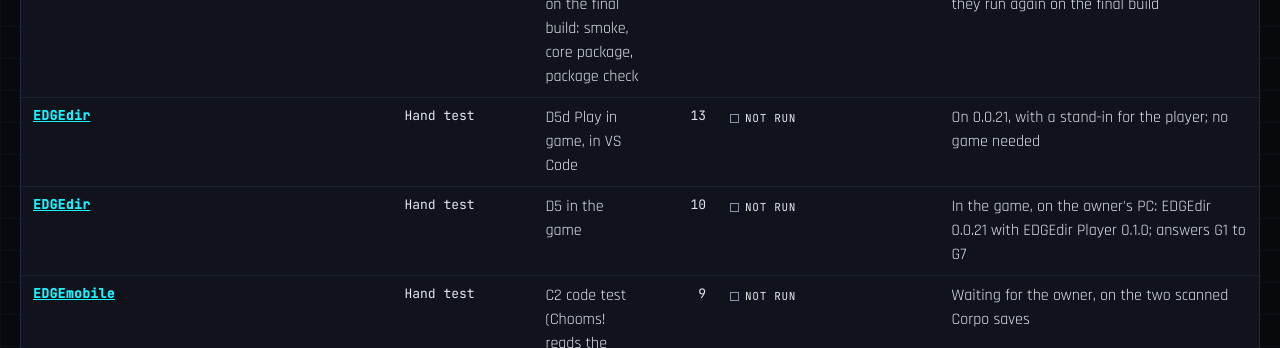
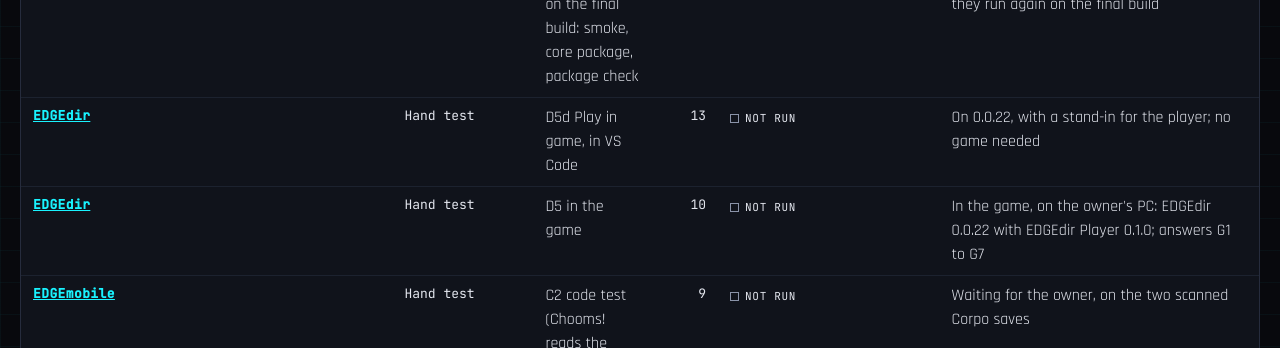
Before and after one commit to Edgemodders/EDGEweb, a Jekyll site: the page docs/dashboard.html, which Jekyll copies as it is, in a window 1280 px wide and 900 px high, scrolled down 12333 px. Shown: the part 153-501 px from the top of the window. Built offline with Jekyll 4.4.1, drawn with Linux system fonts in a browser that asks for light colours.

Commit message:
Dashboard: EDGEdir 0.0.22
Co-Authored-By: Claude Fable 5.2 <noreply@anthropic.com>

```diff
--- a/docs/assets/dashboard/status.js
+++ b/docs/assets/dashboard/status.js
@@ -2459,7 +2459,7 @@ window.EDGE_STATUS = {
    "group": "In development",
    "role": "Animation director: timelines that put the game's animations onto actors, as sequences and scenes",
    "stage": "early build",
-   "version": "0.0.21",
+   "version": "0.0.22",
    "lastTag": null,
    "lastTagDate": null,
    "lastCommit": "2026-11-17",
@@ -2601,13 +2601,13 @@ window.EDGE_STATUS = {
      "name": "D5d Play in game, in VS Code",
      "steps": 13,
      "status": "not run",
-     "note": "On 0.0.21, with a stand-in for the player; no game needed"
+     "note": "On 0.0.22, with a stand-in for the player; no game needed"
     },
     {
      "name": "D5 in the game",
      "steps": 10,
      "status": "not run",
-     "note": "In the game, on the owner's PC: EDGEdir 0.0.21 with EDGEdir Player 0.1.0; answers G1 to G7"
+     "note": "In the game, on the owner's PC: EDGEdir 0.0.22 with EDGEdir Player 0.1.0; answers G1 to G7"
     }
    ],
    "ownerSpotTests": [
--- a/docs/dashboard.html
+++ b/docs/dashboard.html
@@ -203,7 +203,7 @@ pre.how { background: #05060a; border: 1px solid var(--line); padding: 12px 14px
 </div>
 <div id="tip" role="tooltip"></div>
 
-<script src="assets/dashboard/status.js?v=15"></script>
+<script src="assets/dashboard/status.js?v=16"></script>
 <script>
 (function () {
   var S = window.EDGE_STATUS;
```
